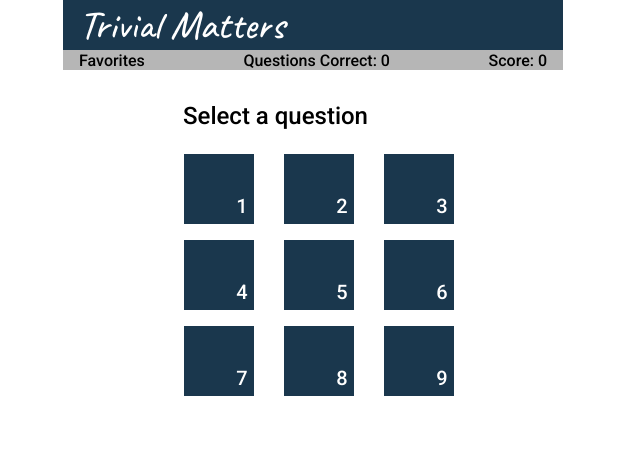
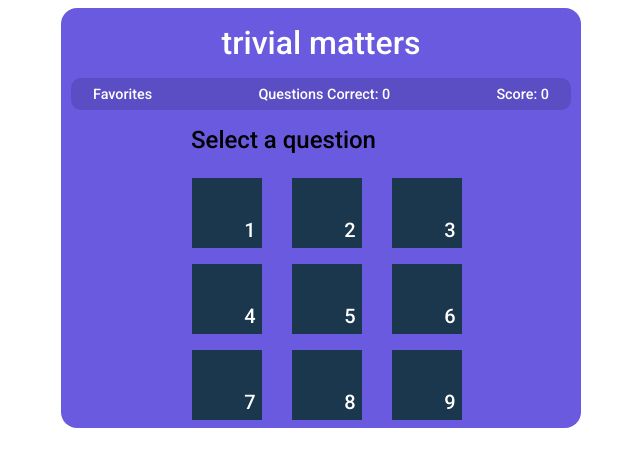
Before and after one commit to rosemary-liang/trivial-matters, a website: page index.html in a window 1280 px wide. Shown: the whole page, without its empty margins (327-967 px from the left). Drawn offline with Linux system fonts and the light colour scheme; no server answers.

Commit message:
Update CSS styling of header and nav bar to match the wireframe.

```diff
--- a/css/layout.css
+++ b/css/layout.css
@@ -1,3 +1,7 @@
+.container-outer {
+  width: 520px;
+}
+
 .container {
   width: 500px;
 }
@@ -106,6 +110,10 @@ nav {
   margin: 0;
 }
 
+.margin-05-rem {
+  margin: 0.5rem;
+}
+
 .margin-t-05-rem {
   margin-top: 0.5rem;
 }
@@ -124,6 +132,10 @@ nav {
 
 .padding-right-05-rem {
   padding-right: 0.5rem;
+}
+
+.padding-05-rem {
+  padding: 0.5rem;
 }
 
 .padding-1-rem {
--- a/css/styles.css
+++ b/css/styles.css
@@ -18,16 +18,20 @@
   font-size: 1.5rem;
 }
 
-.font-size-25-rem {
-  font-size: 2.5rem;
+.font-size-2-rem {
+  font-size: 2rem;
 }
 
 .font-weight-500 {
   font-weight: 500;
 }
 
-.bg-dark-blue {
-  background-color: #1a374d;
+.bg-purple {
+  background-color: #6a5ae0;
+}
+
+.bg-dark-purple {
+  background-color: #5b4dc3;
 }
 
 .bg-gray {
@@ -52,6 +56,14 @@
 
 .border-thin {
   border-width: thin;
+}
+
+.border-radius-10-px {
+  border-radius: 10px;
+}
+
+.border-radius-1-rem {
+  border-radius: 1rem;
 }
 
 .box-shadow {
--- a/index.html
+++ b/index.html
@@ -13,7 +13,9 @@
   <script src="https://kit.fontawesome.com/d6062c30ca.js" crossorigin="anonymous"></script>
 </head>
 <body>
-  <div class="container display-flex flex-direction-column margin-auto align-items-center" data-view="grid">
+  <div class="container-outer margin-auto">
+    <div class="container-outer margin-05-rem bg-purple border-radius-1-rem">
+      <div class="container display-flex flex-direction-column margin-auto align-items-center bg-purple border-radius-1-rem" data-view="grid">
         <div class="modal-off nav-view" id="modal-container" data-view="grid">
           <div class="container card bg-white">
             <div class="card-content padding-2-rem">
@@ -45,14 +47,14 @@
             </div>
           </div>
         </div>
-    <header class="container display-flex flex-direction-column align-content-center margin-auto ">
-      <div class="title bg-dark-blue font-white">
-        <h1 class="caveat font-size-25-rem margin-0 font-weight-500 padding-h-1-rem">Trivial Matters</h1>
+        <header class="container display-flex flex-direction-column align-content-center align-items-center margin-auto border-radius-05-rem">
+          <div class="title bg-purple font-white border-radius-1-rem">
+            <h1 class="roboto font-size-2-rem margin-0 font-weight-500 padding-1-rem">trivial matters</h1>
           </div>
-      <nav class="bg-gray display-flex space-between line-height-2-rem margin-b-1-rem">
-        <button class="roboto border-none bg-transparent font-size-1-rem font-black padding-h-1-rem cursor-pointer grow font-weight-500 font-size-09-rem" id="nav-favorites">Favorites</button>
-        <button class="roboto border-none bg-transparent font-size-1-rem font-black padding-h-1-rem cursor-pointer grow font-weight-500 font-size-09-rem" id="nav-questions-correct">Questions Correct: <span class="q-correct">0</span></button>
-        <button class="roboto border-none bg-transparent font-size-1-rem font-black padding-h-1-rem cursor-pointer grow font-weight-500 font-size-09-rem" id="nav-score">Score: <span class="score">0</span></button>
+          <nav class="bg-dark-purple container display-flex space-between align-items-center line-height-2-rem  padding-1-rem border-radius-10-px">
+            <button class="roboto border-none bg-transparent font-white cursor-pointer grow font-weight-500 font-size-09-rem" id="nav-favorites">Favorites</button>
+            <button class="roboto border-none bg-transparent font-white cursor-pointer grow font-weight-500 font-size-09-rem" id="nav-questions-correct">Questions Correct: <span class="q-correct">0</span></button>
+            <button class="roboto border-none bg-transparent font-white cursor-pointer grow font-weight-500 font-size-09-rem" id="nav-score">Score: <span class="score">0</span></button>
           </nav>
         </header>
         <main>
@@ -106,6 +108,8 @@
           </div>
         </main>
       </div>
+    </div>
+  </div>
 
 
   <script src="js/data.js"></script>
--- a/js/main.js
+++ b/js/main.js
@@ -112,6 +112,7 @@ function closeModal(event) {
 }
 
 function displayClue() {
+  grayStar($starIcon);
   for (var i = 0; i < data.clues.length; i++) {
     if (parseInt(event.target.textContent) === data.clues[i].entryId) {
       $clue.textContent = data.clues[i].question;
@@ -413,8 +414,8 @@ function navToGrid() {
       $navViews[i].classList.add('hidden');
     }
   }
-  navButtonBlack($favoritesButton);
-  navButtonBlack($qCorrectButton);
+  // navButtonBlack($favoritesButton);
+  // navButtonBlack($qCorrectButton);
 
 }
 
@@ -428,8 +429,8 @@ function navToQuestionsCorrect() {
       $navViews[i].classList.add('hidden');
     }
   }
-  navButtonBlue($qCorrectButton);
-  navButtonBlack($favoritesButton);
+  // navButtonBlue($qCorrectButton);
+  // navButtonBlack($favoritesButton);
   reRenderQuestionsCorrect();
 
   var $qEntryIds = document.querySelectorAll('i[data-entryid]');
@@ -485,8 +486,8 @@ function navToFavorites() {
       $navViews[i].classList.add('hidden');
     }
   }
-  navButtonBlue($favoritesButton);
-  navButtonBlack($qCorrectButton);
+  // navButtonBlue($favoritesButton);
+  // navButtonBlack($qCorrectButton);
   reRenderFavorites();
 
 }
@@ -516,23 +517,23 @@ function reRenderFavorites() {
   }
 }
 
-function navButtonBlue(button) {
-  if (button.classList.contains('font-black')) {
-    button.classList.remove('font-black');
-    button.classList.add('font-light-blue');
-  } else {
-    button.classList.add('font-light-blue');
-  }
-}
+// function navButtonBlue(button) {
+//   if (button.classList.contains('font-black')) {
+//     button.classList.remove('font-black');
+//     button.classList.add('font-light-blue');
+//   } else {
+//     button.classList.add('font-light-blue');
+//   }
+// }
 
-function navButtonBlack(button) {
-  if (button.classList.contains('font-light-blue')) {
-    button.classList.remove('font-light-blue');
-    button.classList.add('font-black');
-  } else {
-    button.classList.add('font-black');
-  }
-}
+// function navButtonBlack(button) {
+//   if (button.classList.contains('font-light-blue')) {
+//     button.classList.remove('font-light-blue');
+//     button.classList.add('font-black');
+//   } else {
+//     button.classList.add('font-black');
+//   }
+// }
 
 // reset - try more questions
 
```
Lines whose indentation alone changed are shown as unchanged.
